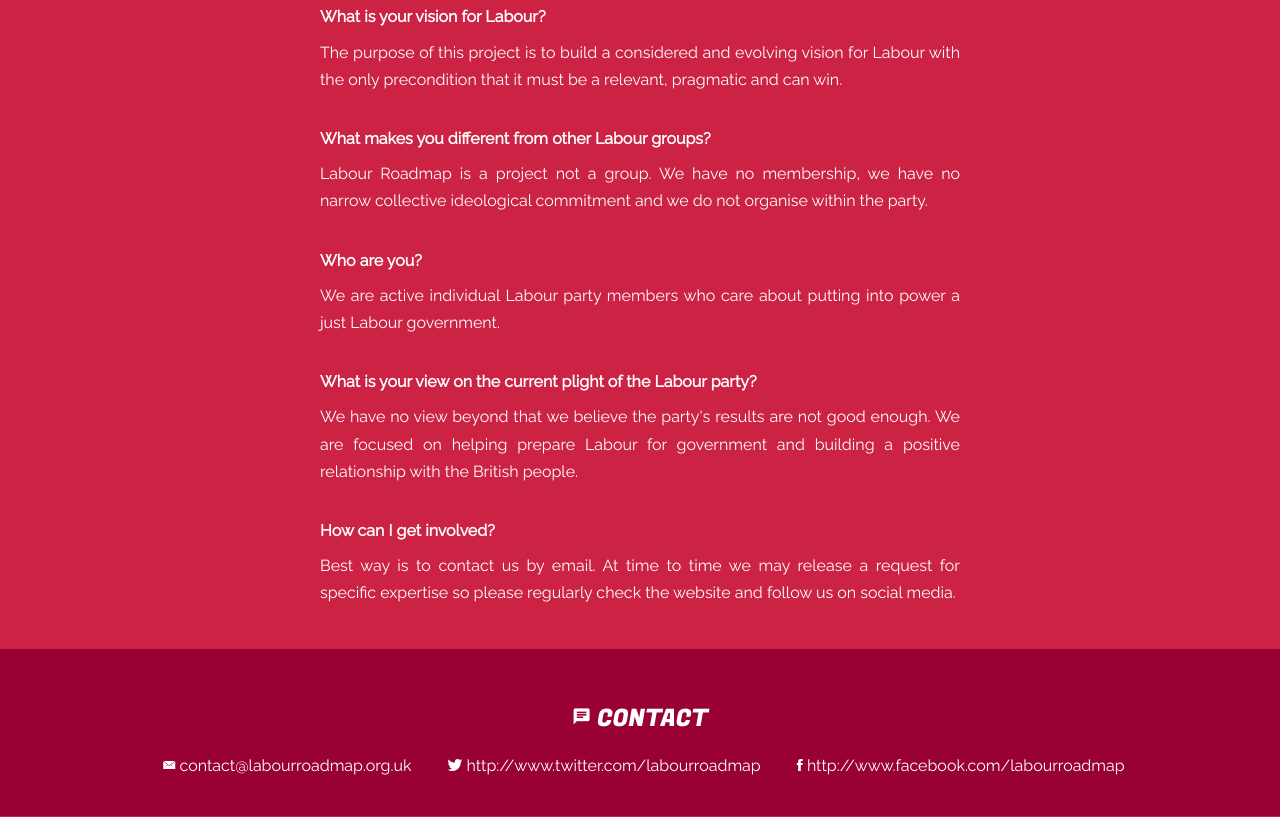
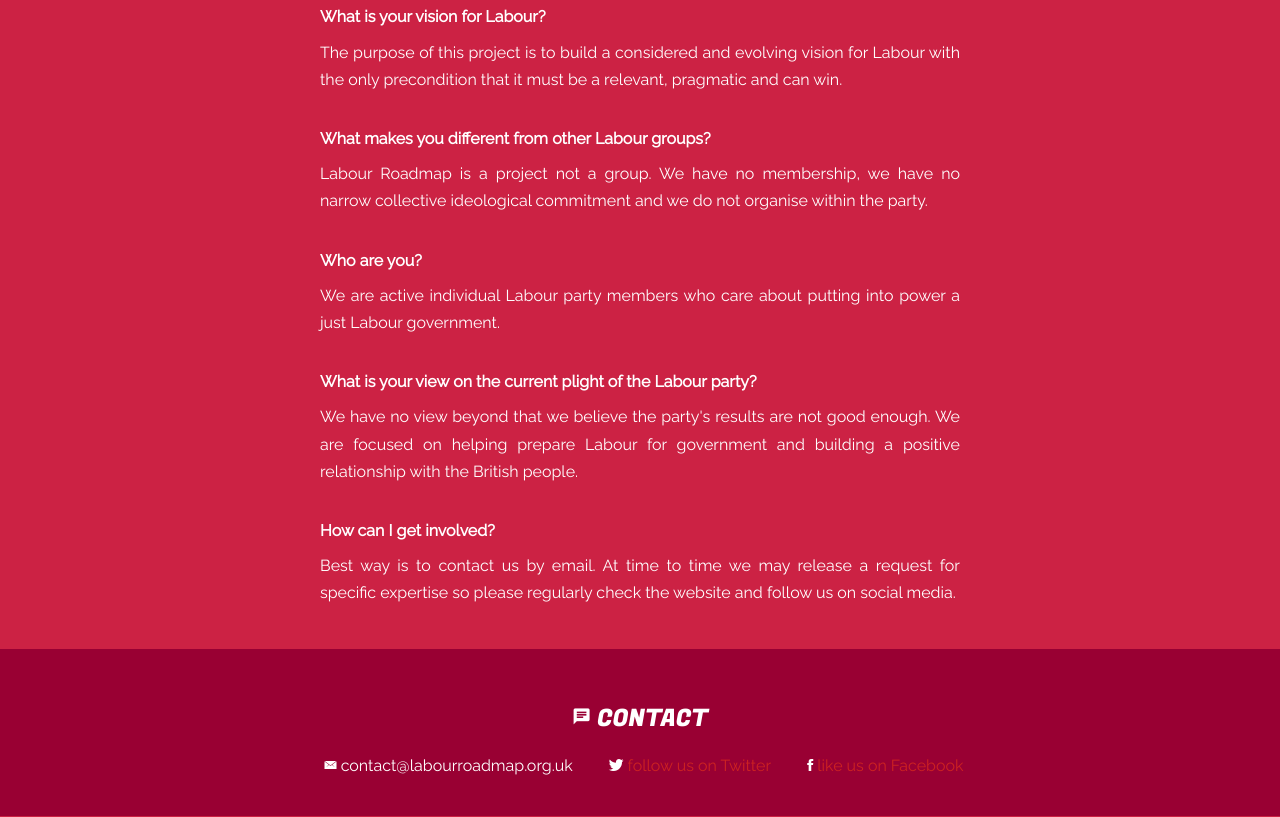
Before and after one commit to labourroadmap/labourroadmap.github.io, a plain HTML site: page index.html in a window 1280 px wide. Shown: the part 905-1722 px from the top of the page. Drawn offline with nearby package versions, Linux system fonts and the light colour scheme.

Commit message:
Update index.html

```diff
--- a/index.html
+++ b/index.html
@@ -47,8 +47,8 @@
 	<h3><i class="material-icons" style="font-size:80%">chat</i> Contact</h3>
 	<ul class="h">
 		<li><i class="icon ion-ios-email"></i> contact@<span class="fus">fus</span>labourroadmap.org.uk</li>
-		<li><i class="icon ion-social-twitter"></i> http://www.twitter.com/labourroadmap</li>
-		<li><i class="icon ion-social-facebook"></i> http://www.facebook.com/labourroadmap</li>
+		<li><i class="icon ion-social-twitter"></i> <a href="http://www.twitter.com/labourroadmap">follow us on Twitter</a></li>
+		<li><i class="icon ion-social-facebook"></i> <a href="http://www.facebook.com/labourroadmap">like us on Facebook</a></li>
 	</ul>
 	</div>
 	</body>
```
